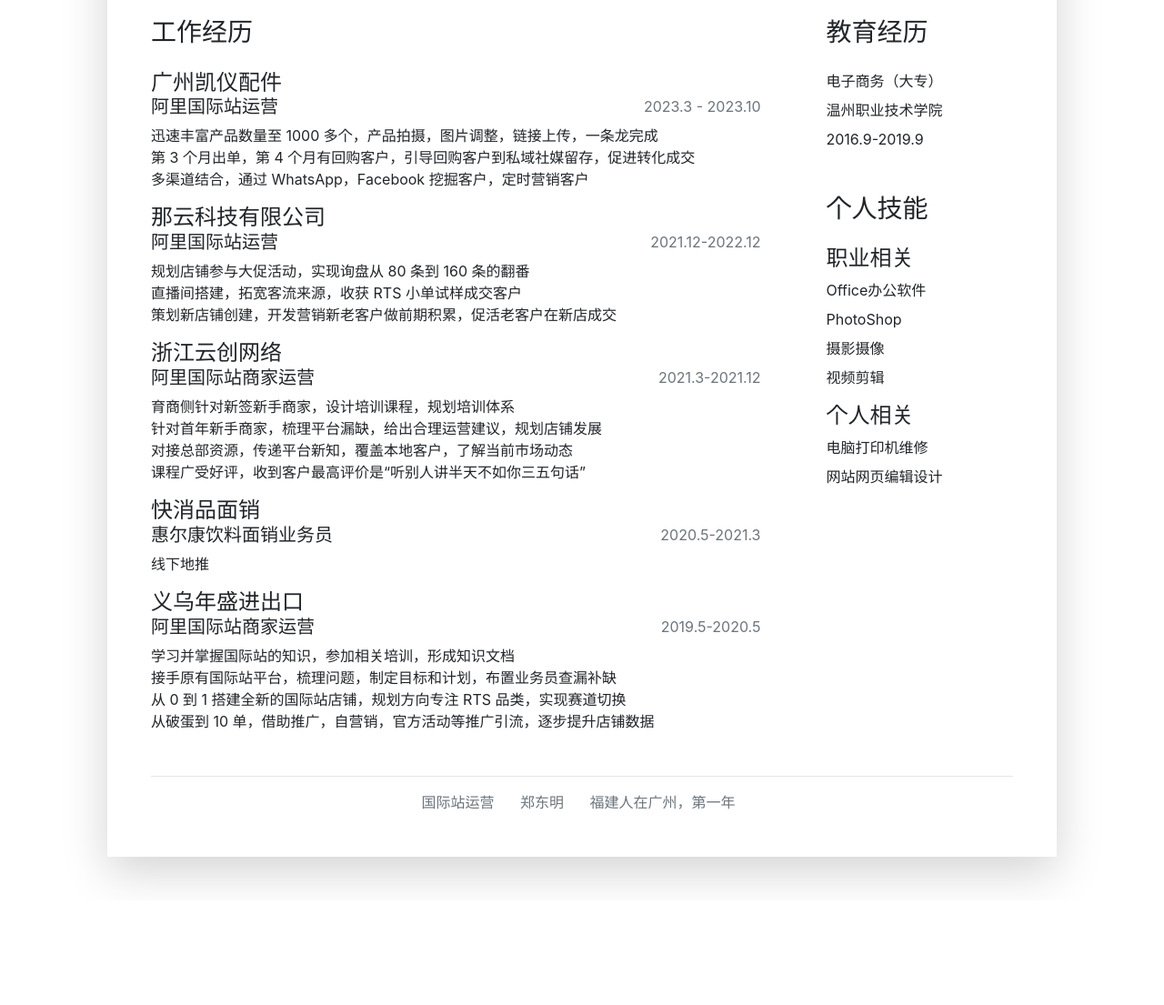
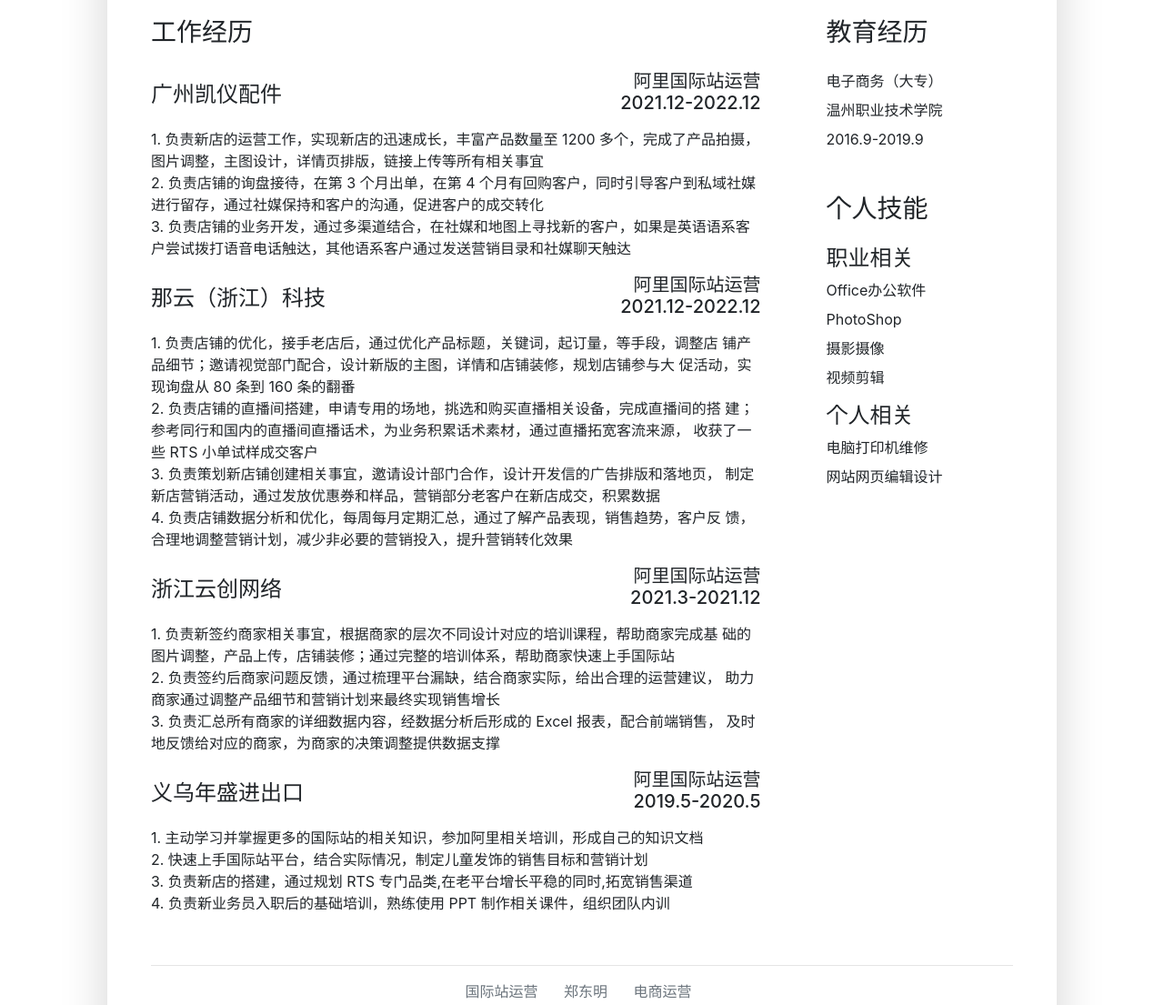
Before and after one commit to Dm826/me.github.io, a plain HTML site: page index.html in a window 1280 px wide. Shown: the part 359-1464 px from the top of the page at 91% size. Before the commit the page ends 1349 px from the top, so only its background shows below. Drawn offline with nearby package versions, Linux system fonts and the light colour scheme.

Commit message:
Update index.html

```diff
--- a/index.html
+++ b/index.html
@@ -50,76 +50,72 @@
 								<div class="item mb-3">
 									<div class="item-heading row align-items-center mb-2">
 										<h4 class="item-title col-12 col-md-6 col-lg-8 mb-2 mb-md-0">广州凯仪配件</h4>
-										<h5 class="item-title col-12 col-md-6 col-lg-8 mb-2 mb-md-0">阿里国际站运营</h5>
-										<div class="item-meta col-12 col-md-6 col-lg-4 text-muted text-left text-md-right">2023.3 - 2023.10</div>
-
-									</div>
+                                        <h5 class="item-meta col-12 col-md-6 col-lg-4 text-left text-md-right">阿里国际站运营<br>2021.12-2022.12</h5>
+										</div>
 									<div class="item-content">
 										<p>
-										迅速丰富产品数量至 1000 多个，产品拍摄，图片调整，链接上传，一条龙完成<br>
-										第 3 个月出单，第 4 个月有回购客户，引导回购客户到私域社媒留存，促进转化成交<br>
-										多渠道结合，通过 WhatsApp，Facebook 挖掘客户，定时营销客户<br>
+										1. 负责新店的运营工作，实现新店的迅速成长，丰富产品数量至 1200 多个，完成了产品拍摄，图片调整，主图设计，详情页排版，链接上传等所有相关事宜<br>
+										2. 负责店铺的询盘接待，在第 3 个月出单，在第 4 个月有回购客户，同时引导客户到私域社媒进行留存，通过社媒保持和客户的沟通，促进客户的成交转化<br>
+										3. 负责店铺的业务开发，通过多渠道结合，在社媒和地图上寻找新的客户，如果是英语语系客户尝试拨打语音电话触达，其他语系客户通过发送营销目录和社媒聊天触达<br>
 										</p>
 									</div>
 								</div><!--//item-->
 								<div class="item mb-3">
 									<div class="item-heading row align-items-center mb-2">
-										<h4 class="item-title col-12 col-md-6 col-lg-8 mb-2 mb-md-0">那云科技有限公司</h4>
-										<h5 class="item-title col-12 col-md-6 col-lg-8 mb-2 mb-md-0">阿里国际站运营</h5>
-										<div class="item-meta col-12 col-md-6 col-lg-4 text-muted text-left text-md-right">2021.12-2022.12</div>
-
-									</div>
+										<h4 class="item-title col-12 col-md-6 col-lg-8 mb-2 mb-md-0">那云（浙江）科技</h4>
+                                        <h5 class="item-meta col-12 col-md-6 col-lg-4 text-left text-md-right">阿里国际站运营<br>2021.12-2022.12</h5>
+										</div>
 									<div class="item-content">
 										<p>
-										规划店铺参与大促活动，实现询盘从 80 条到 160 条的翻番<br>
-										直播间搭建，拓宽客流来源，收获 RTS 小单试样成交客户<br>
-										策划新店铺创建，开发营销新老客户做前期积累，促活老客户在新店成交<br>
-											</p>
+                                            1. 负责店铺的优化，接手老店后，通过优化产品标题，关键词，起订量，等手段，调整店
+                                            铺产品细节；邀请视觉部门配合，设计新版的主图，详情和店铺装修，规划店铺参与大
+                                            促活动，实现询盘从 80 条到 160 条的翻番<br>
+                                            2. 负责店铺的直播间搭建，申请专用的场地，挑选和购买直播相关设备，完成直播间的搭
+                                            建；参考同行和国内的直播间直播话术，为业务积累话术素材，通过直播拓宽客流来源，
+                                            收获了一些 RTS 小单试样成交客户<br>
+                                            3. 负责策划新店铺创建相关事宜，邀请设计部门合作，设计开发信的广告排版和落地页，
+                                            制定新店营销活动，通过发放优惠券和样品，营销部分老客户在新店成交，积累数据<br>
+                                            4. 负责店铺数据分析和优化，每周每月定期汇总，通过了解产品表现，销售趋势，客户反
+                                            馈，合理地调整营销计划，减少非必要的营销投入，提升营销转化效果<br>
+										</p>
 
 									</div>
 								</div><!--//item-->
 								<div class="item mb-3">
 									<div class="item-heading row align-items-center mb-2">
 										<h4 class="item-title col-12 col-md-6 col-lg-8 mb-2 mb-md-0">浙江云创网络</h4>
-										<h5 class="item-title col-12 col-md-6 col-lg-8 mb-2 mb-md-0">阿里国际站商家运营</h5>
-										<div class="item-meta col-12 col-md-6 col-lg-4 text-muted text-left text-md-right">2021.3-2021.12</div>
-
-									</div>
+                                        <h5 class="item-meta col-12 col-md-6 col-lg-4 text-left text-md-right">阿里国际站运营<br>2021.3-2021.12</h5>
+										</div>
 									<div class="item-content">
 										<p>
-											育商侧针对新签新手商家，设计培训课程，规划培训体系<br>
-											针对首年新手商家，梳理平台漏缺，给出合理运营建议，规划店铺发展<br>
-											对接总部资源，传递平台新知，覆盖本地客户，了解当前市场动态<br>
-											课程广受好评，收到客户最高评价是“听别人讲半天不如你三五句话”<br>
+                                            1. 负责新签约商家相关事宜，根据商家的层次不同设计对应的培训课程，帮助商家完成基
+                                            础的图片调整，产品上传，店铺装修；通过完整的培训体系，帮助商家快速上手国际站<br>
+                                            2. 负责签约后商家问题反馈，通过梳理平台漏缺，结合商家实际，给出合理的运营建议，
+                                            助力商家通过调整产品细节和营销计划来最终实现销售增长<br>
+                                            3. 负责汇总所有商家的详细数据内容，经数据分析后形成的 Excel 报表，配合前端销售，
+                                            及时地反馈给对应的商家，为商家的决策调整提供数据支撑<br>
+
 										</p>
 									</div>
 								</div><!--//item-->
 								<div class="item">
 									<div class="item-heading row align-items-center mb-2">
-										<h4 class="item-title col-12 col-md-6 col-lg-8 mb-2 mb-md-0">快消品面销</h4>
-										<h5 class="item-title col-12 col-md-6 col-lg-8 mb-2 mb-md-0">惠尔康饮料面销业务员</h5>
-										<div class="item-meta col-12 col-md-6 col-lg-4 text-muted text-left text-md-right">2020.5-2021.3</div>
+										<h4 class="item-title col-12 col-md-6 col-lg-8 mb-2 mb-md-0">义乌年盛进出口</h4>
+                                        <h5 class="item-meta col-12 col-md-6 col-lg-4 text-left text-md-right">阿里国际站运营<br>2019.5-2020.5</h5>
+										</div>
+									<div class="item-content">
+										<p>
+                                            1. 主动学习并掌握更多的国际站的相关知识，参加阿里相关培训，形成自己的知识文档<br>
+                                            2. 快速上手国际站平台，结合实际情况，制定儿童发饰的销售目标和营销计划<br>
+                                            3. 负责新店的搭建，通过规划 RTS 专门品类,在老平台增长平稳的同时,拓宽销售渠道<br>
+                                            4. 负责新业务员入职后的基础培训，熟练使用 PPT 制作相关课件，组织团队内训<br>
 
-									</div>
-									<div class="item-content">
-									<p>线下地推</p>
+										</p>
 									</div>
 								</div><!--//item-->
 								<div class="item">
 									<div class="item-heading row align-items-center mb-2">
-										<h4 class="item-title col-12 col-md-6 col-lg-8 mb-2 mb-md-0">义乌年盛进出口</h4>
-										<h5 class="item-title col-12 col-md-6 col-lg-8 mb-2 mb-md-0">阿里国际站商家运营</h5>
-										<div class="item-meta col-12 col-md-6 col-lg-4 text-muted text-left text-md-right">2019.5-2020.5</div>
 
-									</div>
-									<div class="item-content">
-										<p>
-											学习并掌握国际站的知识，参加相关培训，形成知识文档<br>
-											接手原有国际站平台，梳理问题，制定目标和计划，布置业务员查漏补缺<br>
-											从 0 到 1 搭建全新的国际站店铺，规划方向专注 RTS 品类，实现赛道切换<br>
-											从破蛋到 10 单，借助推广，自营销，官方活动等推广引流，逐步提升店铺数据<br>
-										</p>
-									</div>
 								</div><!--//item-->
 								<div class="item">
 
@@ -196,7 +192,7 @@
 							<ul class="resume-social-list list-inline mx-auto mb-0 d-inline-block text-muted">
 								<li class="list-inline-item mb-lg-0 mr-3"><a class="resume-link" href="#"><i class="fab fa-github-square fa-2x mr-2" data-fa-transform="down-4"></i><span class="d-none d-lg-inline-block text-muted">国际站运营</span></a></li>
 								<li class="list-inline-item mb-lg-0 mr-3"><a class="resume-link" href="#"><i class="fab fa-linkedin fa-2x mr-2" data-fa-transform="down-4"></i><span class="d-none d-lg-inline-block text-muted">郑东明</span></a></li>
-								<li class="list-inline-item mb-lg-0 mr-lg-3"><a class="resume-link" href="#"><i class="fab fa-twitter-square fa-2x mr-2" data-fa-transform="down-4"></i><span class="d-none d-lg-inline-block text-muted">福建人在广州，第一年</span></a></li>
+								<li class="list-inline-item mb-lg-0 mr-lg-3"><a class="resume-link" href="#"><i class="fab fa-twitter-square fa-2x mr-2" data-fa-transform="down-4"></i><span class="d-none d-lg-inline-block text-muted">电商运营</span></a></li>
 							</ul>
 						</div><!--//resume-footer-->
 					</article>
```
